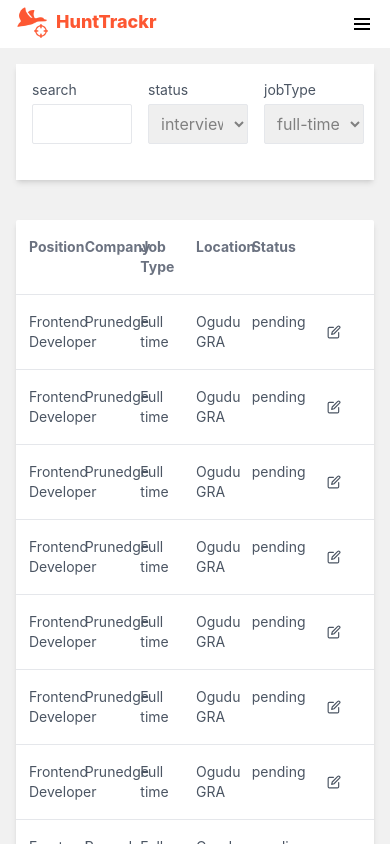
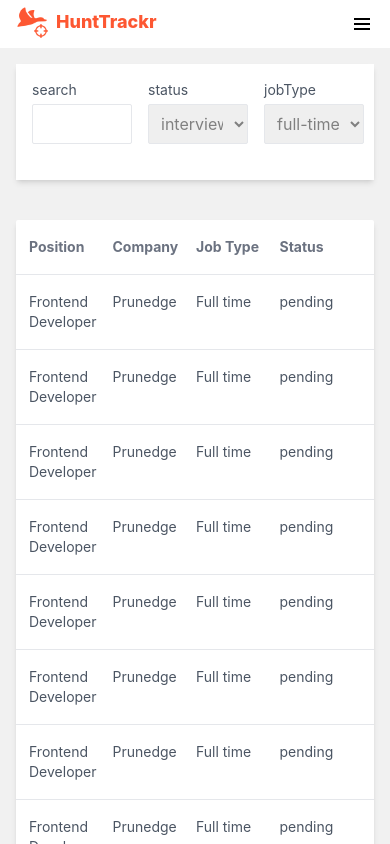
Before and after one commit to S-Abdullahi/hunt-trackr, a React (Create React App) app: page /all-jobs in a window 390 px wide. Built offline with nearby package versions, Linux system fonts and the light colour scheme; sample sign-in values are in the browser's storage.

Commit message:
table responsiveness

```diff
--- a/src/components/Table/TableHead.js
+++ b/src/components/Table/TableHead.js
@@ -2,11 +2,11 @@ import React from "react";
 
 const TableHead = () => {
   return (
-    <th className="grid grid-cols-6 px-3 text-sm text-gray-500 py-4 border-b-[1px] border-gray-200 text-left">
+    <th className="grid grid-cols-4 sm:grid-cols-6 px-3 text-sm text-gray-500 py-4 border-b-[1px] border-gray-200 text-left">
       <td>Position</td>
       <td>Company</td>
       <td>Job Type</td>
-      <td>Location</td>
+      <td className="hidden sm:flex">Location</td>
       <td>Status</td>
     </th>
   );
--- a/src/components/Table/TableRow.js
+++ b/src/components/Table/TableRow.js
@@ -3,13 +3,13 @@ import { FiEdit } from "react-icons/fi";
 
 const TableRow = () => {
   return (
-    <tr className="grid grid-cols-6 text-left px-3 py-4 text-sm text-gray-600 border-b-[1px] border-gray-200 cursor-pointer hover:bg-gray-100">
+    <tr className="grid  grid-cols-4 sm:grid-cols-6 text-left px-3 py-4 text-sm text-gray-600 border-b-[1px] border-gray-200 cursor-pointer hover:bg-gray-100">
       <td>Frontend Developer</td>
       <td>Prunedge</td>
       <td>Full time</td>
-      <td>Ogudu GRA</td>
+      <td className="hidden sm:flex">Ogudu GRA</td>
       <td>pending</td>
-      <td className=" flex justify-center items-center">
+      <td className=" hidden sm:flex justify-center items-center">
         <FiEdit />
       </td>
     </tr>
--- a/src/pages/SharedLayout.js
+++ b/src/pages/SharedLayout.js
@@ -37,8 +37,8 @@ const sideMenuItem = [
 
 const SharedLayout = () => {
   const [openSideBar, setOpenSideBar] = React.useState(false);
-  const dispatch = useDispatch()
-  const {user} = useSelector((store)=>store.user)
+  const dispatch = useDispatch();
+  const { user } = useSelector((store) => store.user);
   return (
     <div className="h-screen overflow-hidden grid grid-cols-12">
       <div
@@ -65,7 +65,7 @@ const SharedLayout = () => {
 
         <Link
           className="flex items-center justify-center pb-6 text-red-400 gap-2"
-          onClick={()=>dispatch(logOut())}
+          onClick={() => dispatch(logOut())}
         >
           <MdLogout /> Logout
         </Link>
```
